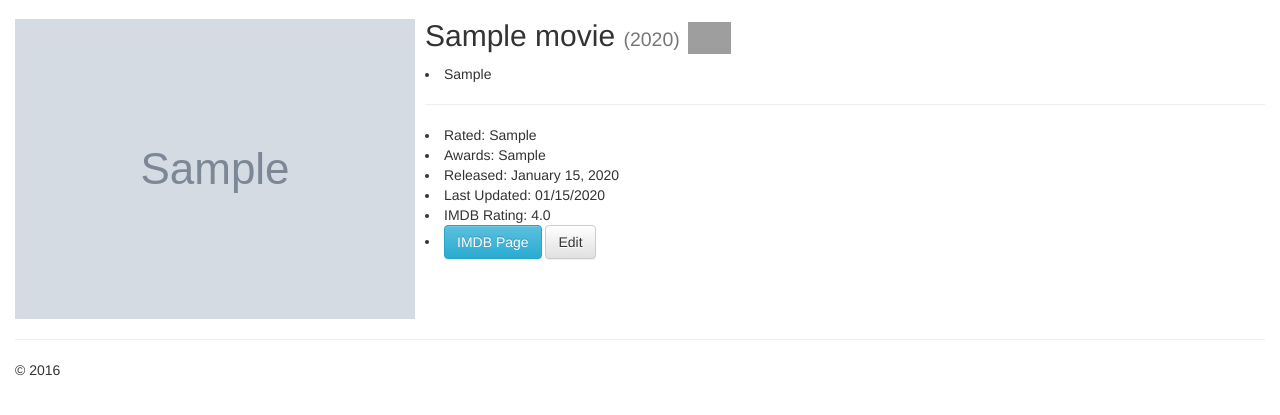
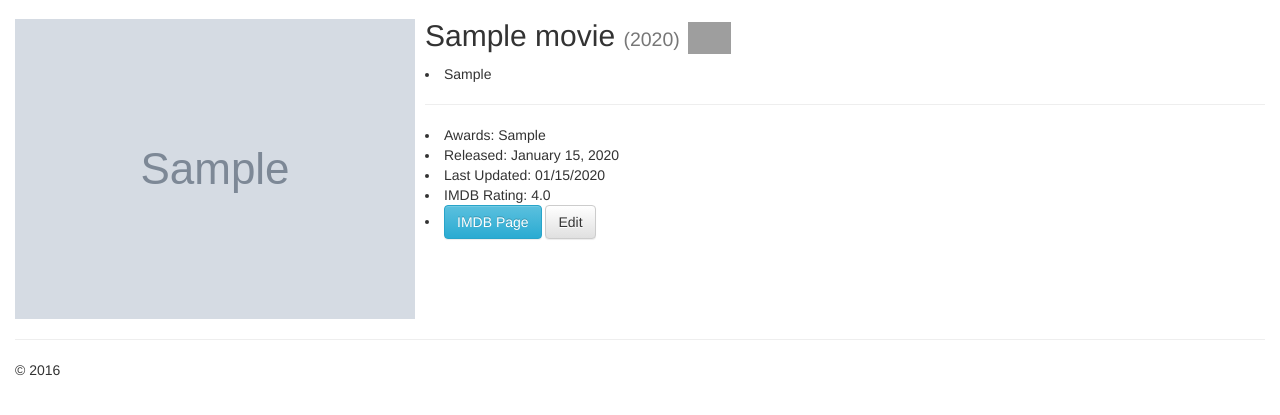
Before and after one commit to samcheck/PyMedia, a Flask app: a page that uses FlaskMedia/templates/movie.html in a window 1280 px wide. Shown: the part 51-466 px from the top of the page. Run offline with Flask 2, Linux system fonts and the light colour scheme; tables that the repository leaves empty hold one stand-in row (values such as "Sample post"); grey boxes marked "Sample" are stand-in pictures; some libraries are stand-ins or nearby versions; grey boxes are pictures that could not be loaded.

Commit message:
Removing ratings from list items

```diff
--- a/FlaskMedia/templates/movie.html
+++ b/FlaskMedia/templates/movie.html
@@ -11,7 +11,6 @@
     <p>
         <li>{{ movie.plot }}</li>
         <hr>
-        <li>Rated: {{ movie.rated }}</li>
         <li>Awards: {{ movie.awards }}</li>
         <li>Released: {{ movie.released.date().strftime("%B %d, %Y") }}</li>
         <li>Last Updated: {{ momentjs(movie.last_updated_utc).calendar() }}</li>
```
